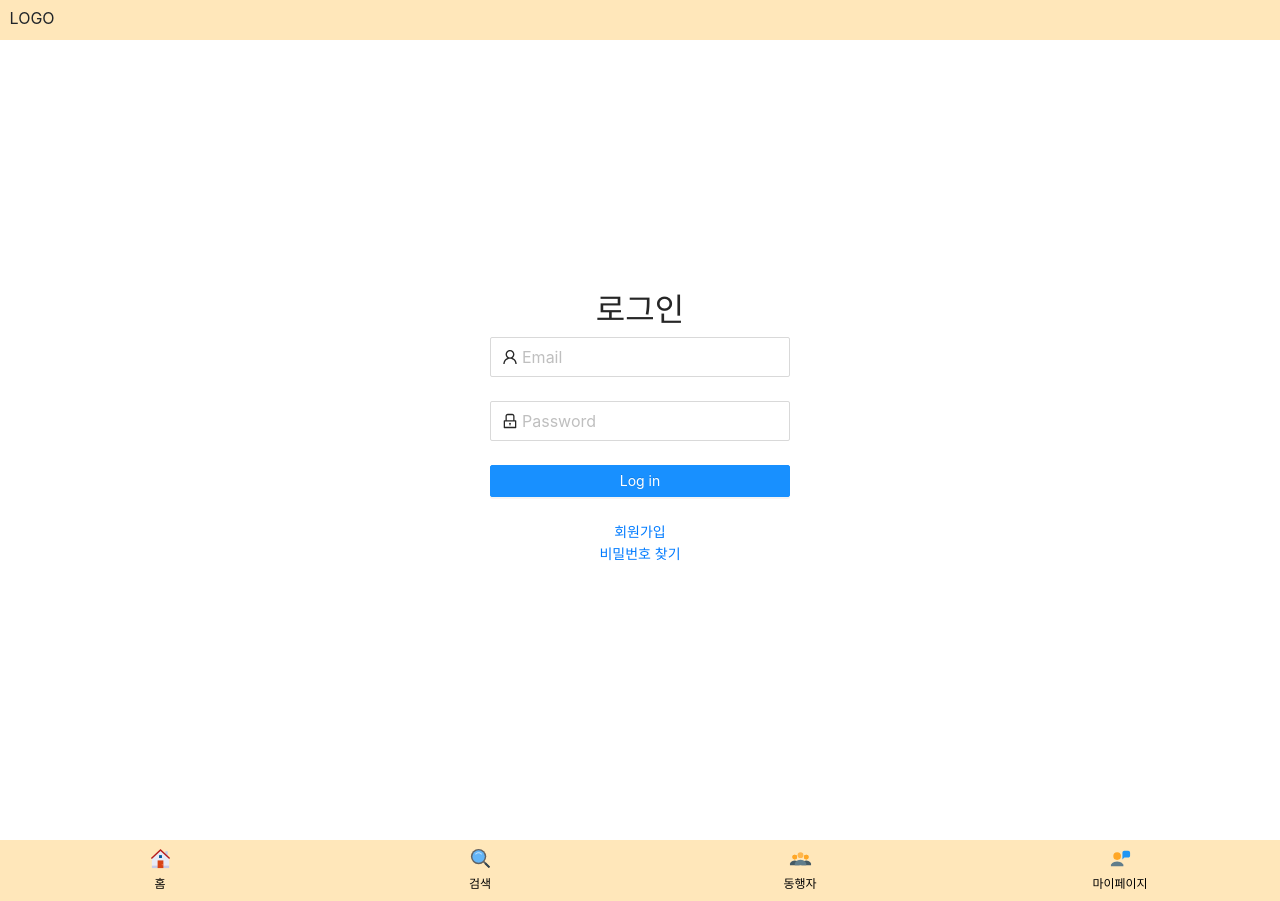
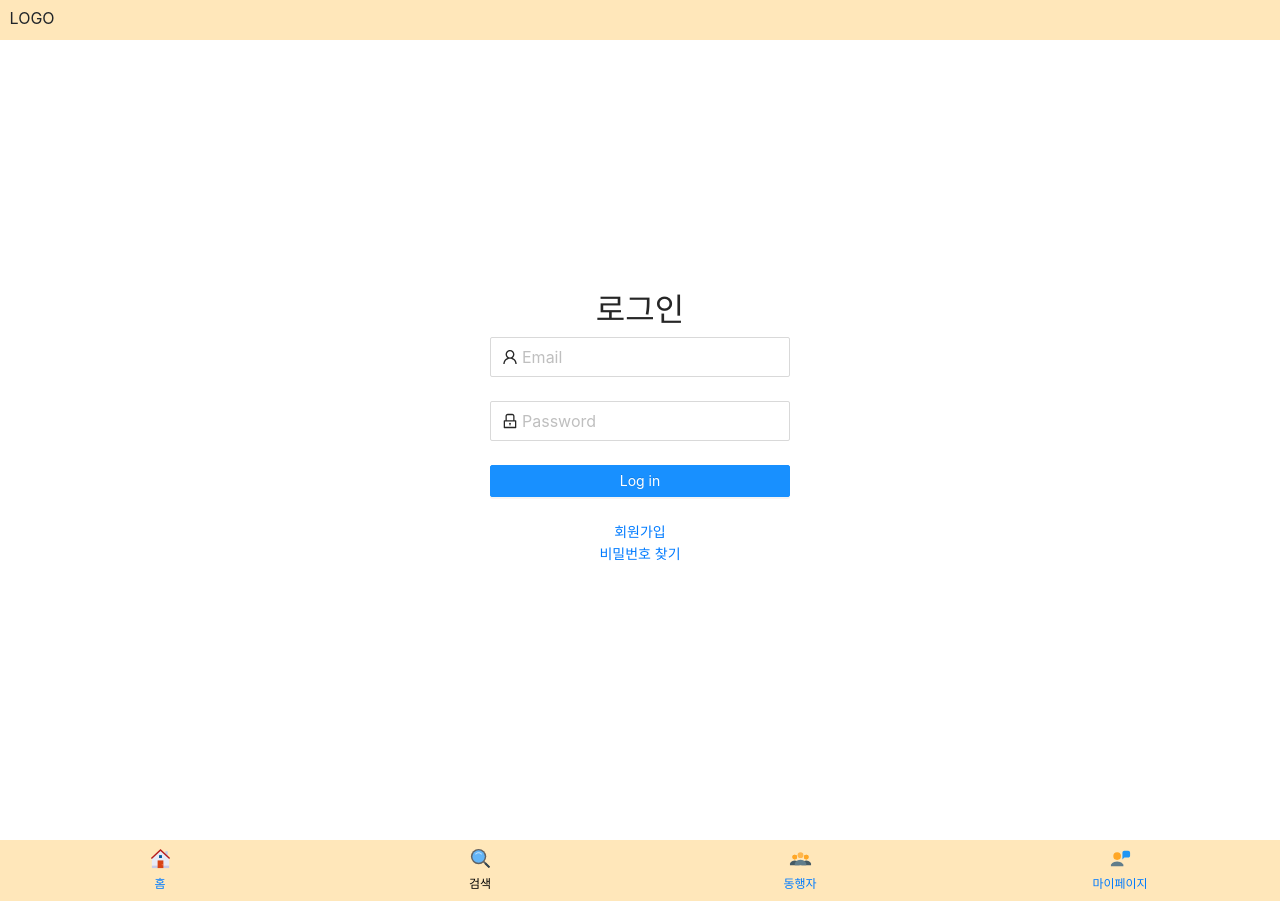
Before and after one commit to seaw7777/Fooding, a React (Create React App) app in the folder client/: page /login in a window 1280 px wide. Built offline with nearby package versions, Linux system fonts and the light colour scheme.

Commit message:
fix: router

```diff
--- a/client/package.json
+++ b/client/package.json
@@ -14,10 +14,10 @@
     "react-bootstrap": "1.5.2",
     "react-dom": "^17.0.1",
     "react-icons": "4.2.0",
-    "react-redux": "^7.2.2",
-    "react-router-dom": "^5.2.0",
+    "react-redux": "7.2.2",
+    "react-router-dom": "5.2.0",
     "react-scripts": "4.0.3",
-    "redux": "^4.0.5",
+    "redux": "4.0.5",
     "redux-promise": "^0.6.0",
     "redux-thunk": "^2.3.0",
     "web-vitals": "^1.0.1"
--- a/client/src/App.js
+++ b/client/src/App.js
@@ -1,5 +1,5 @@
 import React, { Suspense } from 'react';
-import { BrowserRouter as Switch, Route } from 'react-router-dom';
+import { BrowserRouter, HashRouter, Route } from 'react-router-dom';
 import Auth from 'hoc/auth';
 /// Pages for product
 import LoginPage from './components/views/LoginPage/LoginPage';
@@ -18,10 +18,11 @@ import AccompanyPage from './components/views/AccompanyPage/AccompanyPage';
 function App() {
   return (
     <Suspense fallback={<div>Loading...</div>}>
-      <div style={{ paddingTop: '0', minHeight: 'calc(98vh - 45px)' }}>
-        <NavBarPage />
-        <Switch>
+      <BrowserRouter>
+        <div style={{ paddingTop: '0', minHeight: 'calc(98vh - 45px)' }}>
+          <NavBarPage />
           <Route exact path="/" component={Auth(MainPage, true)} />
+          {/* 로그인, 회원가입 하단바가 안보여야함 */}
           <Route exact path="/login" component={Auth(LoginPage, false)} />
           <Route exact path="/register" component={Auth(RegisterPage, false)} />
           <Route
@@ -47,9 +48,9 @@ function App() {
             path="/accompany"
             component={Auth(AccompanyPage, true)}
           />
-        </Switch>
-      </div>
-      <Footer />
+        </div>
+        <Footer />
+      </BrowserRouter>
     </Suspense>
   );
 }
--- a/client/src/_reducer/user_reducer.js
+++ b/client/src/_reducer/user_reducer.js
@@ -1,5 +1,6 @@
 import { LOGIN_USER, REGISTER_USER } from '../_actions/types';
 
+// eslint-disable-next-line import/no-anonymous-default-export
 export default function (state = {}, action) {
   switch (action.type) {
     case LOGIN_USER:
--- a/client/src/components/views/Footer/Footer.js
+++ b/client/src/components/views/Footer/Footer.js
@@ -1,4 +1,5 @@
 import React from 'react';
+import { BrowserRouter, Link, NavLink } from 'react-router-dom';
 import { Row, Col } from 'antd';
 import {
   FcHome,
@@ -6,6 +7,7 @@ import {
   FcConferenceCall,
   FcVoicePresentation,
 } from 'react-icons/fc';
+import MyPage from '../MyPage/MyPage';
 
 function Footer() {
   return (
@@ -20,10 +22,10 @@ function Footer() {
           }}
         >
           <Col span={6}>
-            <a href="/" style={{ color: 'black', textDecoration: 'none' }}>
+            <Link to="/">
               <FcHome />
               <p style={{ fontSize: '12px', marginBottom: '8px' }}>홈</p>
-            </a>
+            </Link>
           </Col>
           <Col span={6}>
             <a href="" style={{ color: 'black', textDecoration: 'none' }}>
@@ -32,24 +34,19 @@ function Footer() {
             </a>
           </Col>
           <Col span={6}>
-            <a
-              href="/accompany"
-              style={{ color: 'black', textDecoration: 'none' }}
-            >
+            <Link>
               <FcConferenceCall />
               <p style={{ fontSize: '12px', marginBottom: '8px' }}>동행자</p>
-            </a>
+            </Link>
           </Col>
           <Col span={6}>
-            <a
-              href="/mypage"
-              style={{ color: 'black', textDecoration: 'none' }}
-            >
+            {/* router link */}
+            <Link to="/mypage">
               <FcVoicePresentation />
               <p style={{ fontSize: '12px', marginBottom: '8px' }}>
                 마이페이지
               </p>
-            </a>
+            </Link>
           </Col>
         </Row>
       </div>
--- a/client/src/components/views/LoginPage/LoginPage.js
+++ b/client/src/components/views/LoginPage/LoginPage.js
@@ -30,7 +30,6 @@ function LoginPage(props) {
     };
     dispatch(loginUser(dataToSubmit))
       .then(res => {
-        console.log(res.payload);
         if (res.payload.loginSuccess) {
           window.localStorage.setItem('token', res.payload.token);
           props.history.push('/');
--- a/client/src/components/views/MainPage/MainPage.js
+++ b/client/src/components/views/MainPage/MainPage.js
@@ -4,7 +4,7 @@ import MainPageBar from './Sections/MainPageBar';
 import RecommendFooder from './Sections/RecommendFooder';
 import StoreCard from 'utils/StoreCard';
 
-function MainPage() {
+function MainPage(props) {
   const [Address, setAddress] = useState(''); //초기에 입력한 주소 받아와서 할당하기
   const [Fooders, setFooders] = useState([
     {
@@ -35,7 +35,6 @@ function MainPage() {
   const renderStoreCard = Stores.map((store, index) => {
     return <StoreCard store={store} />;
   });
-
   return (
     <div>
       <MainPageBar address={Address} />
--- a/client/src/components/views/MyPage/MyPage.js
+++ b/client/src/components/views/MyPage/MyPage.js
@@ -11,7 +11,8 @@ const rowStyle = {
   padding: '10px',
 };
 
-function MyPage() {
+function MyPage(props) {
+  console.log(props.user);
   const [showDiaryPage, setshowDiaryPage] = useState(true);
   const [showReviewCardPage, setshowReviewCardPage] = useState(false);
   const [diaryButtonStyle, setdiaryButtonStyle] = useState({
@@ -47,7 +48,6 @@ function MyPage() {
       borderColor: '#faad14',
     });
   };
-
   return (
     <div>
       <div
--- a/client/src/hoc/auth.js
+++ b/client/src/hoc/auth.js
@@ -1,11 +1,10 @@
 import React, { useEffect } from 'react';
-import { useSelector, useDispatch } from 'react-redux';
+import { useSelector } from 'react-redux';
 
 export default function (SpecificComponent, option) {
   function AuthenticationCheck(props) {
     let user = useSelector(state => state.user);
     let isAuth = localStorage.getItem('token');
-    console.log(isAuth === null);
 
     //Not Loggined in Status
     if (isAuth === null) {
```
Also changed, not shown: 2 other files (tests, documents, lock files or other folders).
